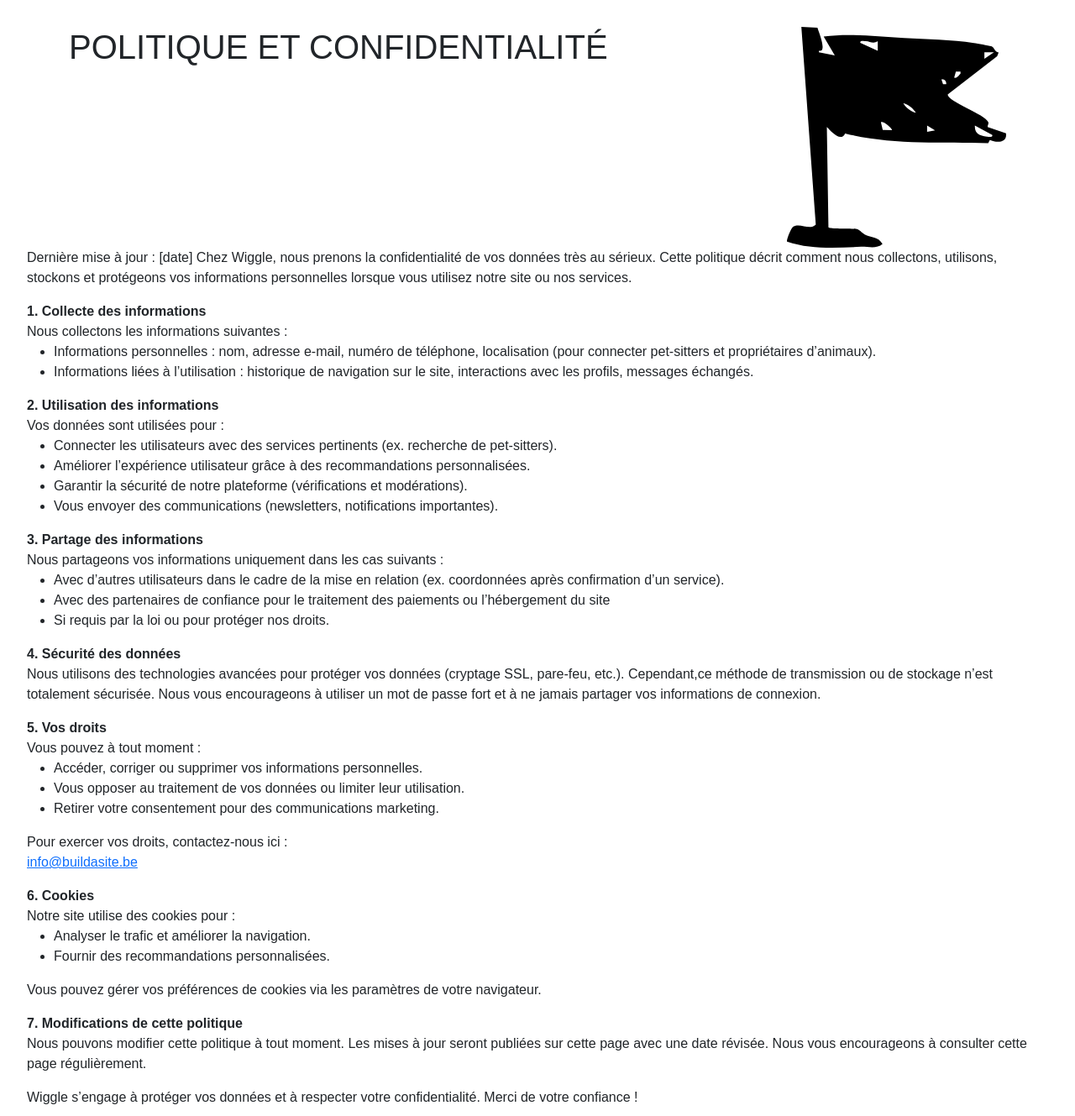
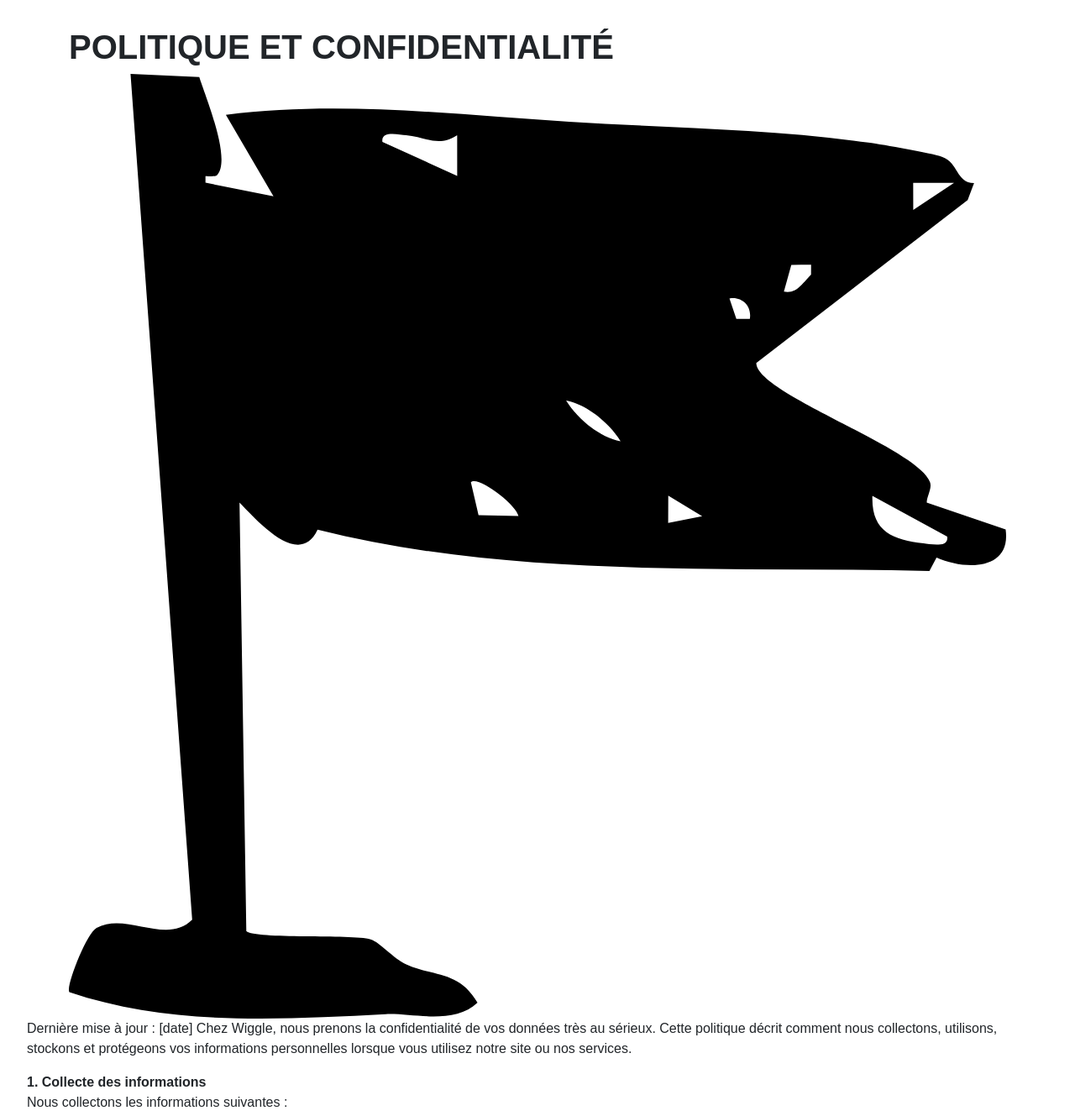
Before and after one commit to adil-hlk/Wiggle, a PHP site: page /mentions_legales.html in a window 1280 px wide. Shown: the top 1329 px of the page at 84% size. Run offline with PHP 8.4, Linux system fonts and the light colour scheme.

Commit message:
mentions legales avancée

```diff
--- a/assets/style.css
+++ b/assets/style.css
@@ -247,7 +247,9 @@
     margin-top: 1em;
     margin-bottom: 1em;
   }
-
+  .services h3{
+    text-align: left;
+  }
   .container1 .glass:hover {
     transform: translateY(-10px);
     box-shadow: 0 12px 20px rgba(0, 0, 0, 0.3);
--- a/mentions_legales.html
+++ b/mentions_legales.html
@@ -11,9 +11,9 @@
 <body>
     <main class="legale">
     <div class="container">
-        <div class="row">
-            <h1 class="col-md-9">POLITIQUE ET CONFIDENTIALITÉ</h1>
-            <img class="col-md-3" src="assets/images/drapeau.svg" alt="drapeau">
+        <div class="row align-items-center">
+            <h1 class="text-uppercase fw-bold text-start">POLITIQUE ET CONFIDENTIALITÉ</h1>
+            <img src="assets/images/drapeau.svg" alt="drapeau" width="30%">
         </div>
     </div>
     <p>Dernière mise à jour : [date] Chez Wiggle, nous prenons la confidentialité de vos données très au sérieux. Cette politique décrit comment nous collectons, utilisons, stockons et protégeons vos informations personnelles lorsque vous utilisez notre site ou nos services.</p>
--- a/sitter.html
+++ b/sitter.html
@@ -41,7 +41,7 @@
     <img src="assets/images/2pattes.svg" alt="se serrer la patte" width="70%">
 </div>
 
-<section id="services" class="services text-center p-5">
+<section id="services" class="services p-5">
     <h2 class="text-uppercase fw-bold text-center">SERVICES</h2>
     <div class="row">
         <div class="col-12 col-lg-6 d-flex align-items-center mb-4">
```
